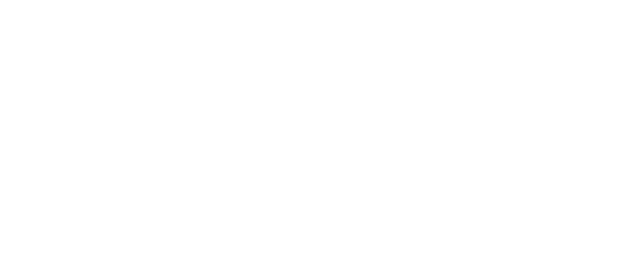
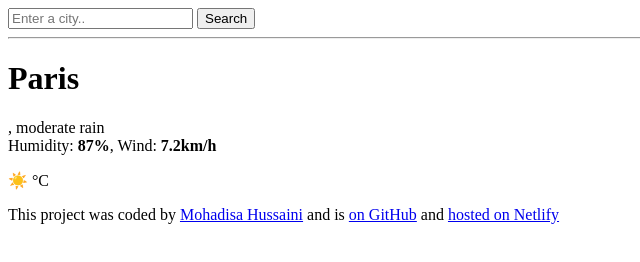
Before and after one commit to Mohadis/my-project, a plain HTML site: page index.html in a window 1280 px wide. Shown: the whole page, without its empty margins (0-640 px from the left). Drawn offline with Linux system fonts and the light colour scheme.

Commit message:
added html code

```diff
--- a/index.html
+++ b/index.html
@@ -5,5 +5,46 @@
     <meta name="viewport" content="width=device-width, initial-scale=1.0" />
     <title>Document</title>
   </head>
-  <body></body>
+  <body>
+    <div class="container">
+      <header>
+        <form id="search-form">
+          <input
+            type="search"
+            placeholder="Enter a city.."
+            required
+            class="search-box"
+            id="search-input"
+          />
+          <input type="submit" value="Search" class="box" />
+        </form>
+        <hr />
+      </header>
+      <main>
+        <div class="current-weather">
+          <div>
+            <h1 class="current-city" id="current-city">Paris</h1>
+            <p class="current-details">
+              <span id="current-date"></span>, moderate rain <br />
+              Humidity: <strong>87%</strong>, Wind: <strong>7.2km/h</strong>
+            </p>
+          </div>
+          <div class="tempereture">
+            <span class="icon">☀️</span>
+            <span class="value" id="vali"></span>
+            <span class="unit">°C</span>
+          </div>
+        </div>
+      </main>
+      <footer>
+        <p>
+          This project was coded by
+          <a href="#" target="_blank">Mohadisa Hussaini</a> and is
+          <a href="#" target="_blank"> on GitHub</a> and
+          <a href="#" target="_blank">hosted on Netlify</a>
+        </p>
+      </footer>
+    </div>
+    <script src="newFile/index.js"></script>
+  </body>
 </html>
```
